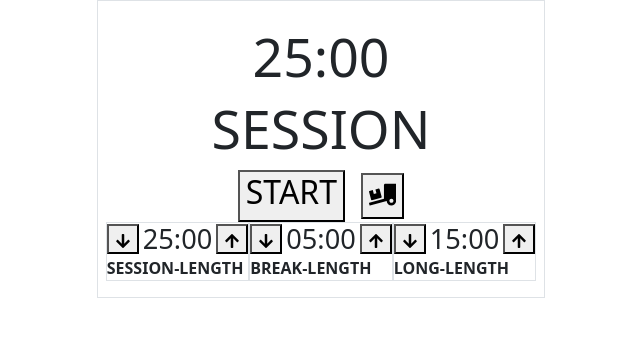
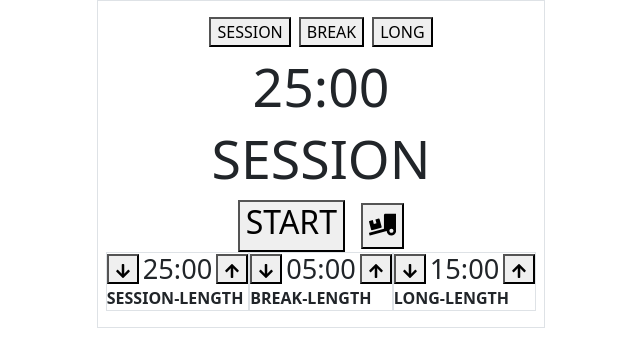
Before and after one commit to dmsosa/05-fcc-pomodoro, a React (Vite) app: page / in a window 1280 px wide. Shown: the top 350 px of the page, without its empty margins (319-959 px from the left). Built offline with nearby package versions, Linux system fonts and the light colour scheme.

Commit message:
nachste Ziel: bootstrap reparieren + Clock muss nicht negativ sein>>> clearInterval wenn isRunning sich andert oder countdown auf ein andere weise implementieren, ich glaub es wurd besser in ein useEffect sein

```diff
--- a/src/PomodoroApp.tsx
+++ b/src/PomodoroApp.tsx
@@ -1,17 +1,18 @@
 import beep from "./assets/beep.mp3";
 import startBeep from "./assets/beep.mp3";
 import { FaTruckLoading } from 'react-icons/fa';
-import { useRef, useState } from "react";
+import { useEffect, useRef, useState } from "react";
 import type { TPomodoroMode, TPomodoroOptions } from "./types/Pomodoro/types";
-import Clock from "./components/Pomodoro/Clock";
 import ChangeTime from "./components/Pomodoro/ChangeTime";
-import { ls } from "./helpers";
+import { ls, parseTime } from "./helpers";
+import { useInterval } from "./hooks";
+import ModeButton from "./components/Pomodoro/ModeButton";
 
-
+const POMODORO_STORAGE_KEY = 'pomodoro:options';
 const DEFAULTS: TPomodoroOptions = {
-  min: 1 * 60,
+  min: 1 ,
   max: 60 * 60,
-  mode: 'session',
+  lastMode: 'session',
   session: 25 * 60,
   break: 5 * 60,
   long: 15 * 60,
@@ -25,23 +26,28 @@ const POMODORO_MODES: TPomodoroMode[] = ['session', 'break', 'long'];
 
 
 function PomodoroApp() {
-  const [ options, setOptions ] = useState<TPomodoroOptions>(ls.get('pomodoro:options', DEFAULTS));
+  const [ options, setOptions ] = useState<TPomodoroOptions>(ls.get(POMODORO_STORAGE_KEY, DEFAULTS));
   const [ mode, setMode ] = useState<TPomodoroMode>('session');
   const [ isRunning, setIsRunning ] = useState(false);
   const [ remaining, setRemaining ] = useState( options[mode] );
   const startBeepRef = useRef<HTMLAudioElement | null>(null);
   const beepRef = useRef<HTMLAudioElement | null>(null);
 
-  const playAlarm = () => {
-  const alarm = beepRef.current;
-  if (!alarm) return;
-      alarm && alarm.play();
-  }
-  const pauseAlarm = () => {
-  const alarm = beepRef.current;
-  if (!alarm) return;
-      alarm && alarm.pause();
-  }
+  //handelModeChange vs useEffect(alles automatisch reagieren, methoden in unseren KindKomponente stehen.)
+  const countdown = () => {
+        if (remaining === 0) {
+
+          if (!options.autoplay) {
+            handleTimeOver();
+          }
+        } else {
+            setRemaining((r) => r-1);
+        }
+    }
+
+
+  useInterval(countdown, isRunning ? 1000 : null);
+
   const handleTimeOver = () => {
     if (!options.autoplay) {
       setIsRunning(false);
@@ -52,14 +58,17 @@ function PomodoroApp() {
       const nextRound = prev.rounds + 1;
       let nextMode: TPomodoroMode = 'session';
       //Else wenn nextRound mod cycles === 0 -> long, else break
-      if (prev.mode === 'session') {
+      if (prev.lastMode === 'session') {
         if (nextRound % 2 === 0) {
           nextMode = 'long';
         } else {
           nextMode = 'break';
         }
       };
-      return {...prev, mode: nextMode };
+
+      const newState = { ...prev, lastMode: nextMode, rounds: prev.rounds + 1 };
+      ls.set(POMODORO_STORAGE_KEY, newState);
+      return newState;
     });
   }
 
@@ -83,42 +92,36 @@ function PomodoroApp() {
   //   }
   // }
   const handleReset = () => {
+    setOptions(DEFAULTS);
+    setRemaining(DEFAULTS['session']);
     setIsRunning(false);
-    setOptions(DEFAULTS);
     setMode('session');
+    ls.remove(POMODORO_STORAGE_KEY);
   }
-  // const  handleChangeMode = (e: MouseEvent<HTMLButtonElement>) => {
-  //   const btn = e.currentTarget;
-  //   const target = btn.dataset.target;
-  //   switch (target) {
-  //     case 'break': {
-  //       setMode('break');
-  //       setRemaining(settings.BREAK);
-  //       setRunning(false);
-  //       break;
-  //     };
-  //     case 'long': {
-  //       setMode('long');
-  //       setRemaining(settings.LONG);
-  //       setRunning(false);
-  //       break;
-  //     };
-  //     case 'session': {
-  //       setMode('session');
-  //       setRemaining(settings.SESSION);
-  //       setRunning(false);
-  //       break;
-  //     };
-  //   }
 
-  //   const audio = document.getElementById('beep') as HTMLAudioElement;
-  //   if (!audio) return;
-  //   audio.pause();
-  //   audio.currentTime = 0;
-  // }
-      console.log('app render', options)
+  //useEffect > Play start beep if it is the first time play button is pressed.
+  useEffect(() => {
+    const startBeep = startBeepRef.current;
+    if (!startBeep) { console.log('no startBeepRef found'); return;};
+    if (isRunning && remaining === options[mode]) {
+      startBeep.play();
+    }
+    //Clean up
+    return () => {
+      startBeep.pause();
+      startBeep.currentTime = 0;
+    }
+    }, [isRunning])
+    //useEffect > Wenn mode sich wechseln, dann setIsRunning if autoplay is true && setRemaining
+    useEffect(() => {
+      if (!options.autoplay) {
+        setIsRunning(false);
+      }
+      setMode(mode);
+      setRemaining(options[mode]);
+      setOptions((prev) => {ls.set(POMODORO_STORAGE_KEY, { ...prev, lastMode: mode }); return ({ ...prev, lastMode: mode })});
 
-
+    }, [mode]);
   return (
       <div className="container w-100 h-100 bg-1 d-flex justify-content-center align-items-center position-relative">
           <audio className="opacity-0 position-absolute" src={startBeep} id="start-beep" ref={startBeepRef}></audio>
@@ -126,14 +129,13 @@ function PomodoroApp() {
           <div className="pomodoro-wrapper container-sm border border-width-2 bg-2 py-3 px-2">
             <div className="row">
               <div className="d-flex justify-content-center align-items-center gap-2">
-                {/* <ModeButton handler={handleChangeMode} target={'session'} mode={mode}></ModeButton>
-                <ModeButton handler={handleChangeMode} target={'break'} mode={mode}></ModeButton>
-                <ModeButton handler={handleChangeMode} target={'long'} mode={mode}></ModeButton> */}
+                {POMODORO_MODES.map((pomodoroMode) => <ModeButton key={pomodoroMode} targetMode={pomodoroMode} currentMode={mode} setMode={setMode}></ModeButton>
+                )}
               </div>
             </div>
             <div className="row my-2">
-              <Clock options={options} mode={mode} alarmRef={startBeepRef} remaining={remaining} setRemaining={setRemaining} isRunning={isRunning} handleTimeOver={handleTimeOver}></Clock>
-              <h1 id="timer-label" className='text-center'>{mode.toUpperCase()}</h1>
+                <h1 className="text-center text-body-primary">{parseTime(remaining)}</h1>
+                <h1 id="timer-label" className='text-center'>{mode.toUpperCase()}</h1>
             </div>
             <div className="row">
               <div className="d-flex justify-content-center align-items-center">
@@ -143,7 +145,7 @@ function PomodoroApp() {
             </div>
             <div className="row">
               <div className="d-flex justify-content-center align-items-center">
-                {POMODORO_MODES.map((mode) => <ChangeTime min={options.min} max={options.max} isRunning={isRunning} modeTime={options[mode]} targetMode={mode} setOptions={setOptions} setRemaining={setRemaining} ></ChangeTime>)}
+                {POMODORO_MODES.map((pomodoroMode) => <ChangeTime min={options.min} max={options.max} isRunning={isRunning} modeTime={options[pomodoroMode]} targetMode={pomodoroMode} setOptions={setOptions} setRemaining={setRemaining} ></ChangeTime>)}
               </div>
             </div>
           </div>
--- a/src/components/Pomodoro/ChangeTime.tsx
+++ b/src/components/Pomodoro/ChangeTime.tsx
@@ -86,7 +86,7 @@ export default function ChangeTime({ min, max, modeTime, isRunning, targetMode,
     setOptions((prev) => {
         const newState = {...prev, [targetMode]: clamped };
         ls.set('pomodoro:options', newState);
-        if (prev.mode === targetMode) {
+        if (prev.lastMode === targetMode) {
             setRemaining(clamped);
         };
         return newState;
--- a/src/components/Pomodoro/Clock.tsx
+++ /dev/null
@@ -1,31 +0,0 @@
-import {  type Dispatch, type RefObject, type SetStateAction } from "react";
-import {  parseTime } from "../../helpers";
-import { useInterval } from "../../hooks";
-import type { TPomodoroMode, TPomodoroOptions } from "../../types/Pomodoro/types";
-
-export default function Clock({ options, mode, remaining, setRemaining, isRunning, handleTimeOver, alarmRef } : { options: TPomodoroOptions, mode: TPomodoroMode, remaining: number, setRemaining: Dispatch<SetStateAction<number>>, isRunning: boolean, handleTimeOver: () => void, alarmRef: RefObject<HTMLAudioElement | null> }) {
-
-
-    const playAlarm = () => {
-    const alarm = alarmRef.current;
-    if (!alarm) return;
-        alarm && alarm.play();
-    }
-
-    const countdown = () => {
-        if (remaining === 0) {
-        handleTimeOver();
-        } else {
-            if (remaining === options[mode]) {
-                playAlarm();
-            }
-            setRemaining((r) => r-1);
-        }
-    }
-    useInterval(countdown, isRunning ? 1000 : null);
-
-
-  return (
-    <h1 className="text-center text-body-primary">{parseTime(remaining)}</h1>
-  )
-}
--- a/src/components/Pomodoro/ModeButton.tsx
+++ b/src/components/Pomodoro/ModeButton.tsx
@@ -1,6 +1,20 @@
-export default function ModeButton({ target, mode, handler }:{ target: string, mode: string, handler: (e: any) => void }) {
+import type { Dispatch, SetStateAction } from "react"
+import type { TPomodoroMode } from "../../types/Pomodoro/types"
+
+// Ziel:
+// 1. mode verwechsel zu targetMode
+// 2. wenn mode sich andert, setIsRunning zu falsch
+// 3. dass ird der clock automatish render, aber remainder wird nicht andern
+//FRAGEN
+//setMode wurde alle der Pomodoro App wechseln?
+//Ant1: Nein, sondern nur mode state verandern (remainder is gleich)
+// if autoplay, das remainder wird automatisch sich setzen?
+// nein, ich brauch der Dauerhaft von der options greifen, und dann remainder setzen, aber ohne Running zu verandern.
+// aber wenn mein Komponent zu isRunning verbinden ist, warum es geht wieder zu 0?
+export default function ModeButton({ targetMode, currentMode, setMode }:{ targetMode: TPomodoroMode, currentMode: TPomodoroMode, setMode: Dispatch<SetStateAction<TPomodoroMode>> }) {
 
   return (
-    <button className={`btn ${mode === target ? 'btn-primary':'btn-secondary'}`} onClick={handler} data-target='break'>{target.toUpperCase()}</button>
+    <button className={`btn ${currentMode === targetMode ? 'btn-primary':'btn-secondary'}`} onClick={() =>
+    setMode(targetMode)} data-target='break'>{targetMode.toUpperCase()}</button>
   )
 }
--- a/src/helpers/helpers.ts
+++ b/src/helpers/helpers.ts
@@ -21,5 +21,10 @@ export const ls = {
     try {
       localStorage.setItem(key, JSON.stringify(value));
     } catch {}
+  },
+  remove: (key: string) => {
+    try {
+      localStorage.removeItem(key);
+    } catch {}
   }
 };
--- a/src/types/Pomodoro/types.ts
+++ b/src/types/Pomodoro/types.ts
@@ -1,7 +1,7 @@
 export type TPomodoroOptions = {
     min: number,
     max: number,
-    mode: TPomodoroMode,
+    lastMode: TPomodoroMode,
     session: number,
     break: number,
     long: number,
```
